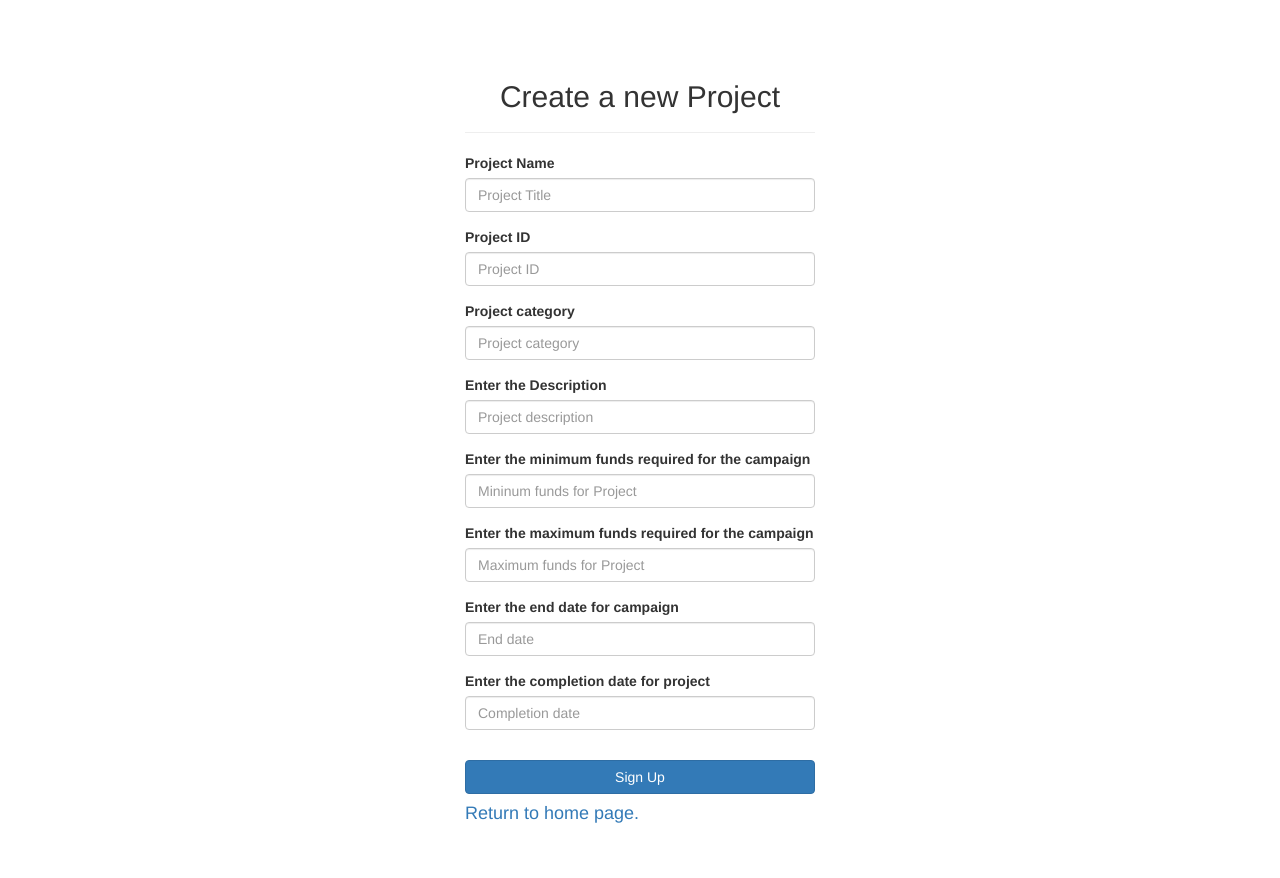
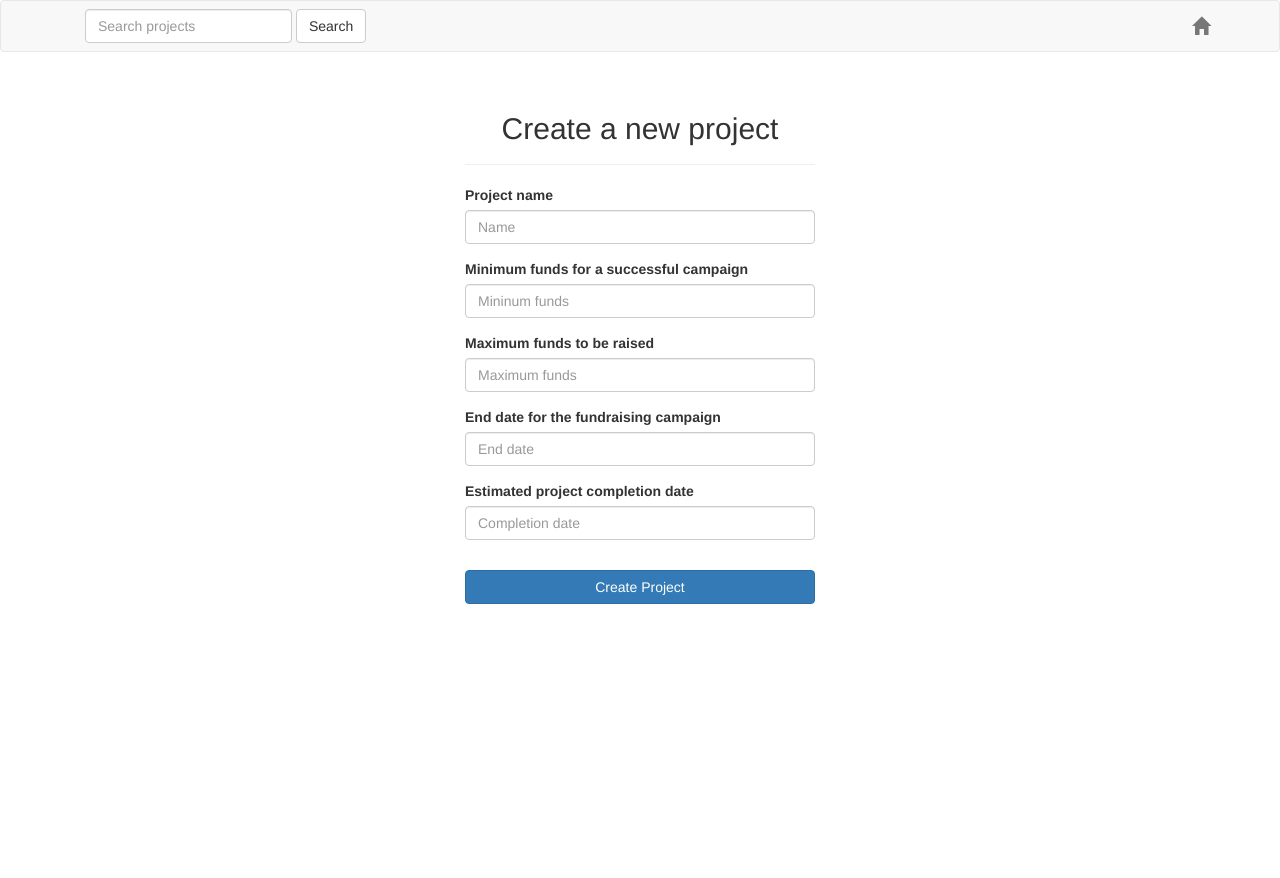
Before and after one commit to mdarkcity/crowdfunding-site, a PHP site: page /projectcreate.php in a window 1280 px wide. After the commit the page ends 604 px from the top, so only its background shows below. Run offline with PHP 8.4, Linux system fonts and the light colour scheme.

Commit message:
Some updates

```diff
--- /dev/null
+++ b/navbar.php
@@ -0,0 +1,14 @@
+<nav class="navbar navbar-default">
+  <div class="container">
+
+    <form class="navbar-form navbar-left" action="projectlist.php" method="POST">
+      <div class="form-group">
+        <input type="text" class="form-control" name="project_name" placeholder="Search projects">
+      </div>
+      <button type="submit" class="btn btn-default">Search</button>
+    </form>
+
+   <a class="navbar-brand navbar-right" href="home.php"><span class="glyphicon glyphicon-home"></span></a>
+
+  </div>
+</nav>
--- a/projectcreate.php
+++ b/projectcreate.php
@@ -1,121 +1,107 @@
 <?php
+require_once('connect.php');
 session_start();
-require_once('connect.php');
+
 //set validation error flag as false
 $error = false;
+
 //check if form is submitted
-if (isset($_POST['signup'])) {
+if (isset($_POST['create'])) {
 
-    $pid = trim(mysqli_real_escape_string($conn, $_POST['pid']));
-	$tag = trim(mysqli_real_escape_string($conn, $_POST['tag']));
+    $uid = $_SESSION['userid'];
     $pname = trim(mysqli_real_escape_string($conn, $_POST['pname']));
-    $desc = trim(mysqli_real_escape_string($conn, $_POST['description']));
     $minfunds = trim(mysqli_real_escape_string($conn, $_POST['minfunds']));
     $maxfunds = trim(mysqli_real_escape_string($conn, $_POST['maxfunds']));
     $enddate = trim(mysqli_real_escape_string($conn, $_POST['enddate']));
     $completiondate = trim(mysqli_real_escape_string($conn, $_POST['completiondate']));
 
-    //name can contain only alpha characters and space
-    if (!preg_match("/^[a-zA-Z ]{2,40}$/", $pname)) {
+    // get float values of minfunds & maxfunds
+    $minfunds = floatval($minfunds);
+    $maxfunds = floatval($maxfunds);
+
+    if (strlen($pname) < 2 | strlen($pname) > 40) {
         $error = true;
-        $pname_error = "Name may contain only alpha characters and spaces,\n
-                       and must be between 2 and 40 characters.";
+        $pname_error = "Project name must be between 2 and 40 characters.";
     }
-    if (preg_match("/[^a-z0-9_\-!?#$]/i", $pid, $invalid)) {
+    if (preg_match("/[^a-z0-9_\-!?#$%&]/i", $pname, $invalid)) {
+        $pname_error2 = "Project name may not contain: $invalid[0]";
+        if (isset($pname_error)) {
+            $pname_error .= "<br>" . $pname_error2;
+        } else {
             $error = true;
-        $pid_error = "Project ID may not contain: $invalid[0]";
+            $pname_error = $pname_error2;
+        }
+    }
+    if ($minfunds < 0 | $maxfunds < 0) {
+        $error = true;
+        $funds_error = "Fund limits must be non-negative.";
+    } elseif ($maxfunds <= 0) {
+        $error = true;
+        $funds_error = "Maximum funds be greater than zero.";
+    } elseif ($minfunds>$maxfunds) {
+        $error = true;
+        $funds_error = "Minimum funds may not exceed maximum fund limit.";
     }
 
+    $p_fields = "Project(uid, pname, minfunds, maxfunds, enddate, completiondate)";
+    $p_vals = "('".$uid."','".$pname."','".$minfunds."','".$maxfunds."','".$enddate."','".$completiondate."')";
 
-    if ($sql=mysqli_query($conn, "SELECT pname FROM Project WHERE LOWER(pid)=LOWER('$pid')")) {
-        $row_count = mysqli_num_rows($sql);
-        if ($row_count == 1) {
-            $error = true;
-            $pid_error1 = "Project ID already exists.";
-        }
-    }
-
-    if (!$error)
-	{
-        if (mysqli_query($conn,"INSERT INTO Project(pid,uid,description,pname,minfunds,maxfunds,enddate,completiondate) VALUES('" . $pid ."', '" . $_SESSION['userid'] . "', '" . $desc . "','". $pname ."','" . $minfunds . "','" . $maxfunds . "','" . $enddate . "','" . $completiondate . "')"))
-		{
-			mysqli_query($conn,"INSERT INTO ProjectTag(pid,tag) VALUES('" . $pid . "','" . $tag . "')");
+    if (!$error) {
+        if (mysqli_query($conn,"INSERT INTO ".$p_fields." VALUES ".$p_vals)) {
             echo "Successfully created";
-        }
-		else
-		{
+        } else {
             echo "Error in creating... Please try again later!";
         }
     }
 }
 ?>
 
-<style>
-  body {padding: 40px 20px;}
-</style>
-
 <!DOCTYPE html>
 <html>
 <head>
   <meta charset="utf-8">
   <meta name="viewport" content="width=device-width, initial-scale=1">
-  <title>Sign Up</title>
+  <title>New Project</title>
   <link rel="stylesheet" type="text/css" href="css/bootstrap.min.css">
 </head>
 <body>
+  <?php include_once('navbar.php') ?>
   <div class="container">
     <div class="col-md-4 col-md-offset-4">
       <div class="page-header text-center">
-        <h2>Create a new Project</h2>
+        <h2>Create a new project</h2>
       </div>
-      <form action="<?php echo $_SERVER['PHP_SELF']; ?>" method="post">
+      <form action="<?php echo $_SERVER['PHP_SELF']; ?>" method="POST">
 
         <div class="form-group">
-          <label for="pname">Project Name</label>
-          <input type="text" name="pname" class="form-control" placeholder="Project Title" value="<?php if ($error) echo $pname; ?>" required>
-          <span class="text-danger"><?php if (isset($pname_error)) echo $pname_error; ?></span>
+          <label for="pname">Project name</label>
+          <input type="text" name="pname" class="form-control" placeholder="Name" value="<?php if ($error) echo $pname; ?>" required>
+          <p class="text-danger text-right"><?php if (isset($pname_error)) echo $pname_error; ?></p>
         </div>
 
         <div class="form-group">
-          <label for="userid">Project ID</label>
-          <input type="text" name="pid" class="form-control" placeholder="Project ID" value="<?php if ($error) echo $pid; ?>" required>
-          <span class="text-danger"><?php if (isset($pid_error)) echo $pid_error; ?></span>
-          <span class="text-danger"><?php if (isset($pid_error1)) echo $pid_error1; ?></span>
-        </div>
-        <div class="form-group">
-          <label for="tag">Project category</label>
-          <input type="text" name="tag" class="form-control" placeholder="Project category" value="<?php if ($error) echo $tag; ?>" required>
+          <label for="minfunds">Minimum funds for a successful campaign</label>
+          <input type="text" name="minfunds" class="form-control" placeholder="Mininum funds" value="<?php if ($error) echo number_format($minfunds, 2); ?>" required>
         </div>
 
         <div class="form-group">
-         <label for="userid"> Enter the Description</label>
-         <input type="text" name="description" class="form-control" placeholder="Project description" value="<?php if ($error) echo $desc; ?>" required>
+          <label for="maxfunds">Maximum funds to be raised</label>
+          <input type="text" name="maxfunds" class="form-control" placeholder="Maximum funds" value="<?php if ($error) echo number_format($maxfunds, 2); ?>" required>
         </div>
 
-       <div class="form-group">
-         <label for="userid"> Enter the minimum funds required for the campaign</label>
-         <input type="text" name="minfunds" class="form-control" placeholder="Mininum funds for Project" value="<?php if ($error) echo $minfunds; ?>" required>
-       </div>
-
+        <p class="text-danger text-right"><?php if (isset($funds_error)) echo $funds_error; ?></p>
 
         <div class="form-group">
-         <label for="userid"> Enter the maximum funds required for the campaign</label>
-         <input type="text" name="maxfunds" class="form-control" placeholder="Maximum funds for Project" value="<?php if ($error) echo $maxfunds; ?>" required>
-       </div>
-
-       <div class="form-group">
-         <label for="userid"> Enter the end date for campaign</label>
+          <label for="enddate">End date for the fundraising campaign</label>
           <input type="text" name="enddate" class="form-control" placeholder="End date" value="<?php if ($error) echo $enddate; ?>" required>
         </div>
 
         <div class="form-group">
-         <label for="userid"> Enter the completion date for project</label>
+          <label for="completiondate">Estimated project completion date</label>
           <input type="text" name="completiondate" class="form-control" placeholder="Completion date" value="<?php if ($error) echo $completiondate; ?>" required>
         </div>
 
-
-        <button class="btn btn-primary btn-block" style="margin-top:30px;" type="submit" name="signup">Sign Up</button>
-		<h4> <a href='home.php'>Return to home page.</a></h4>
+        <button class="btn btn-primary btn-block" style="margin-top:30px;" type="submit" name="create">Create Project</button>
       </form>
 
     </div> <!-- middle column -->
--- a/projectlist.php
+++ b/projectlist.php
@@ -6,7 +6,7 @@
       <title>List of Products</title>
     </head>
     <body>
-		<form action = "project.php" method ="POST" >
+		<form action="project.php" method ="POST">
 		<table border="1">
 		      <thead>
 		        <tr>
@@ -15,7 +15,6 @@
 		          <th>Project Description</th>
 		        </tr>
 		      </thead>
-			  conn
 		 <?php
 		// 1. Create a database connection
 		require_once('connect.php');
--- a/reg.php
+++ b/reg.php
@@ -12,7 +12,6 @@ if (isset($_POST['signup'])) {
     $password = trim(mysqli_real_escape_string($conn, $_POST['password']));
     $cpassword = trim(mysqli_real_escape_string($conn, $_POST['cpassword']));
 
-    //name can contain only alpha characters and space
     if (strlen($name) < 2 | strlen($name) > 40) {
         $error = true;
         $name_error = "Name must be between 2 and 40 characters.";
@@ -84,7 +83,7 @@ if (isset($_POST['signup'])) {
       <div class="page-header text-center">
         <h2>Create an account</h2>
       </div>
-      <form action="<?php echo $_SERVER['PHP_SELF']; ?>" method="post">
+      <form action="<?php echo $_SERVER['PHP_SELF']; ?>" method="POST">
         <div class="form-group">
           <label for="name">Name</label>
           <input type="text" name="name" class="form-control" placeholder="Full Name" value="<?php if ($error) echo $name; ?>" required>
```
Also changed, not shown: home.php (+7 -14 lines), login.php (+6 -2 lines). Lines whose indentation alone changed are shown as unchanged.
